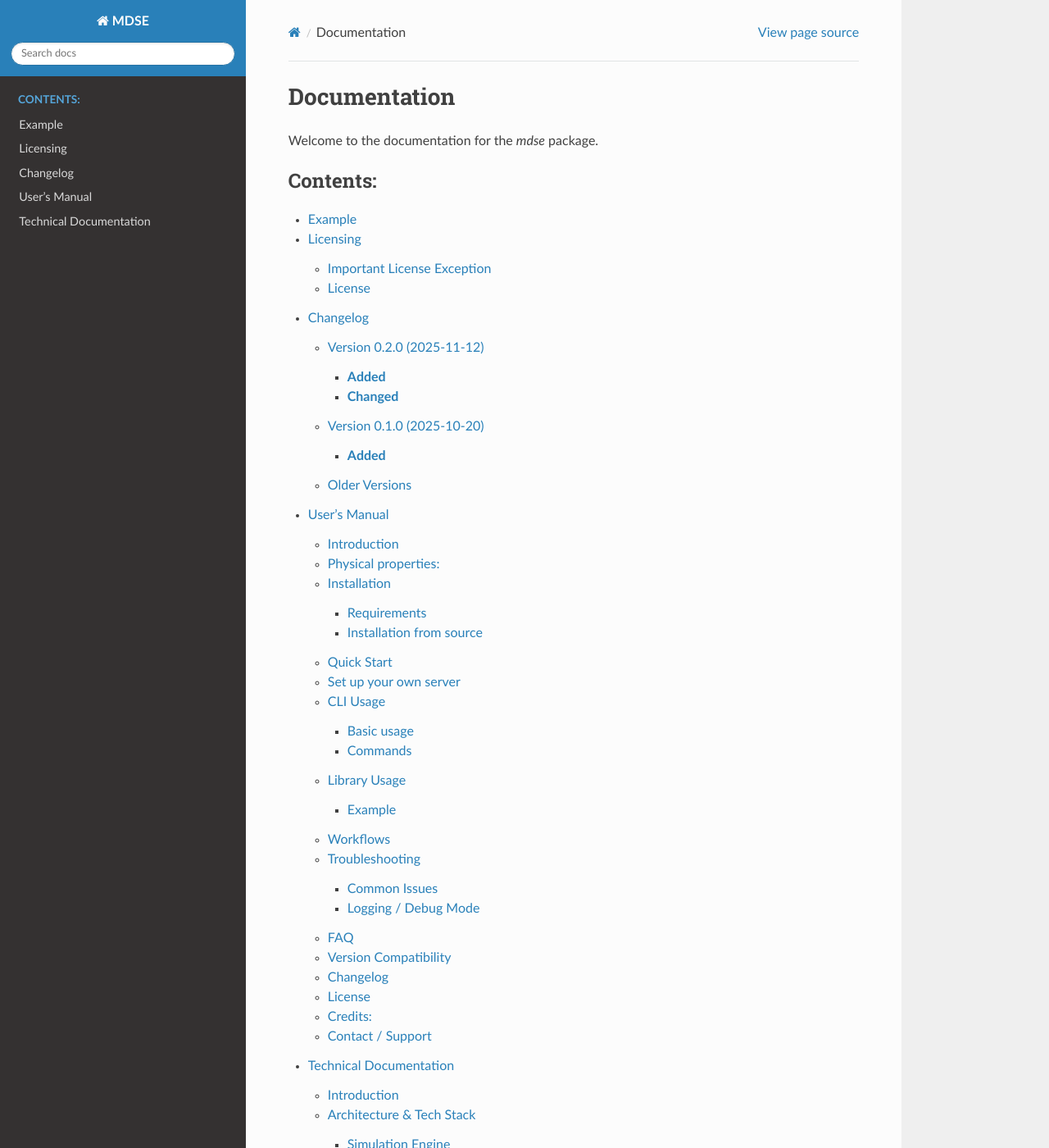
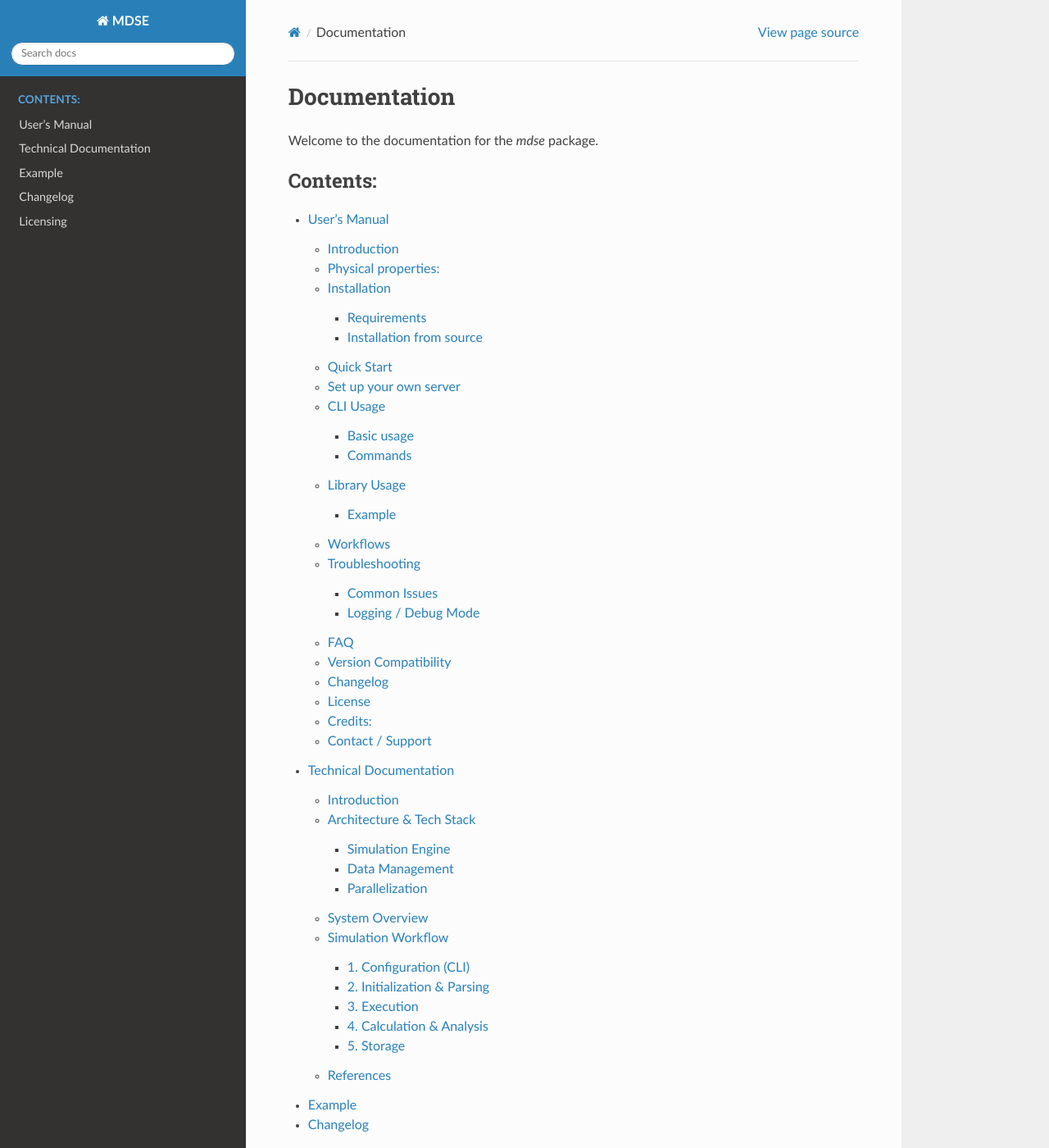
Before and after one commit to TFYA99ProjGroup/MDSE, a Sphinx documentation site: the page built from docs/source/index.rst, in a window 1280 px wide and 1400 px high. Shown: the whole window at 82% size. Built offline with Sphinx 7.4.7 and the Read the Docs theme 3.1.0, drawn with Linux system fonts in a browser that asks for light colours; some of the changed lines change nothing that is shown; some of the changed text lies outside the part shown.

Commit message:
Fixed pdf from sphinx

```diff
--- a/docs/source/conf.py
+++ b/docs/source/conf.py
@@ -52,3 +52,9 @@ autodoc_default_options = {
 
 # Mock external dependencies
 autodoc_mock_imports = ["mpi4py", "mpi4py.MPI", "e3nn"]
+
+# -- Options for PDF output -------------------------------------------------
+
+latex_elements = {
+    'classoptions': 'raggedright',
+}
--- a/docs/source/index.rst
+++ b/docs/source/index.rst
@@ -12,11 +12,11 @@ Welcome to the documentation for the `mdse` package.
    :maxdepth: 4
    :caption: Contents:
 
-   examples
-   licensing
-   changelog
    gettingstarted
    tech_docs
+   examples
+   changelog
+   licensing
 
 .. autosummary::
    :toctree: generated
```
